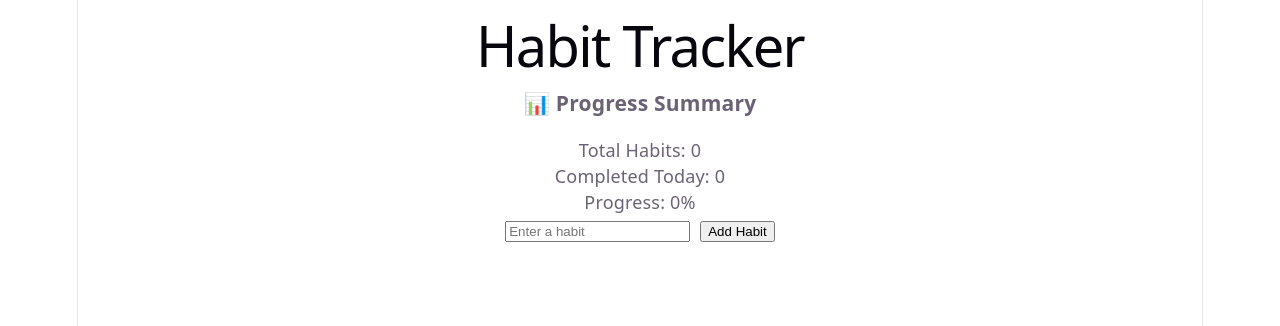
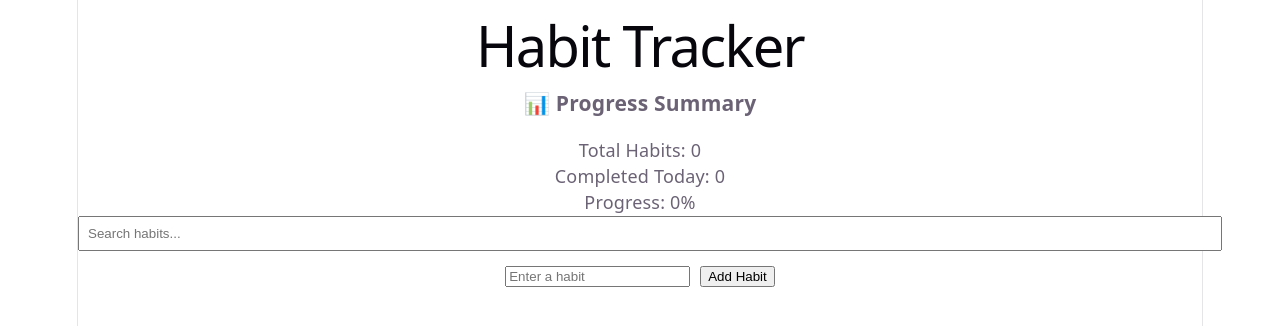
Before and after one commit to ananyabm99-sketch/habit-tracker, a React (Vite) app in the folder HabitTracker/: page / in a window 1280 px wide. Shown: the top 326 px of the page. Built offline with nearby package versions, Linux system fonts and the light colour scheme.

Commit message:
Added search habit feature

```diff
--- a/HabitTracker/src/App.tsx
+++ b/HabitTracker/src/App.tsx
@@ -9,6 +9,7 @@ interface Habit {
 
 function App() {
   const [habitName, setHabitName] = useState("");
+  const [searchTerm, setSearchTerm] = useState("");
   const [habits, setHabits] = useState<Habit[]>([]);
 
   useEffect(() => {
@@ -96,6 +97,10 @@ function App() {
   const progress =
     totalHabits === 0 ? 0 : Math.round((completedHabits / totalHabits) * 100);
 
+  const filteredHabits = habits.filter((habit) =>
+    habit.name.toLowerCase().includes(searchTerm.toLowerCase()),
+  );
+
   return (
     <div className="app-container">
       <h1>Habit Tracker</h1>
@@ -108,6 +113,13 @@ function App() {
       <div className="progress-bar">
         <div className="progress-fill" style={{ width: `${progress}%` }}></div>
       </div>
+      <input
+        type="text"
+        placeholder="Search habits..."
+        value={searchTerm}
+        onChange={(e) => setSearchTerm(e.target.value)}
+        style={{ marginBottom: "10px", width: "100%", padding: "8px" }}
+      />
 
       <input
         type="text"
@@ -121,7 +133,7 @@ function App() {
       </button>
 
       <ul>
-        {habits.map((habit, index) => (
+        {filteredHabits.map((habit, index) => (
           <li key={index}>
             <input
               type="checkbox"
```
